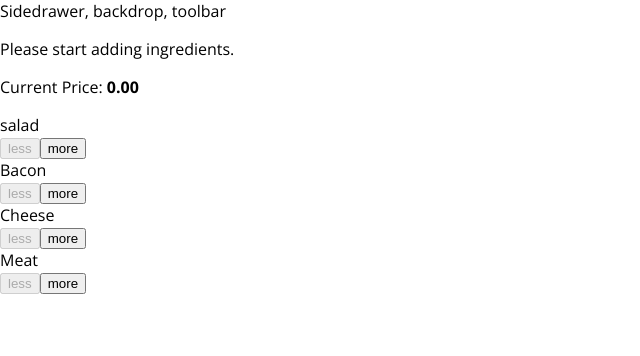
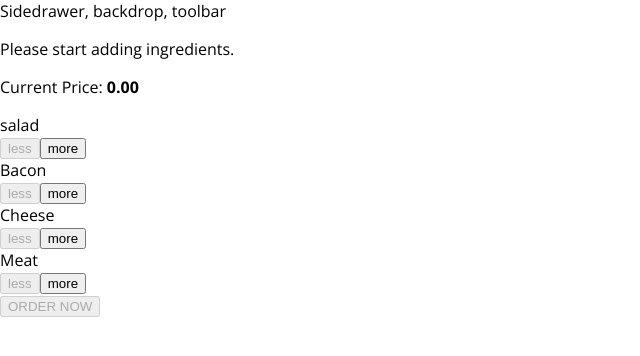
Before and after one commit to kareemadel/burger-builder, a React app: page / in a window 1280 px wide. Shown: the top 356 px of the page, without its empty margins (0-640 px from the left). Built offline with nearby package versions, Linux system fonts and the light colour scheme.

Commit message:
Add ORDER NOW button

```diff
--- a/src/components/Burger/BuildControls/BuildControls.js
+++ b/src/components/Burger/BuildControls/BuildControls.js
@@ -15,13 +15,19 @@ const buildControls = (props) => {
   return (
     <div className={ classes.BuildControls }>
       <p>Current Price: <strong>{ props.price.toFixed(2) }</strong></p>
-      { controls.map((control) => <BuildControl
-        key={ control.label }
-        label={ control.label }
-        type= { control.type }
-        added={ props.ingredientAdded }
-        removed={ props.ingredientRemoved }
-        disabled={ props.disabled[control.type]} />) }
+      {
+        controls.map((control) =>
+          <BuildControl
+            key={ control.label }
+            label={ control.label }
+            type= { control.type }
+            added={ props.ingredientAdded }
+            removed={ props.ingredientRemoved }
+            disabled={ props.disabled[control.type]} />
+        )}
+      <button
+        className={ classes.OrderButton }
+        disabled={props.disabled['order']}>ORDER NOW</button>
     </div>
   );
 };
@@ -33,7 +39,8 @@ buildControls.propTypes = {
     salad: PropTypes.bool.isRequired,
     bacon: PropTypes.bool.isRequired,
     cheese: PropTypes.bool.isRequired,
-    meat: PropTypes.bool.isRequired
+    meat: PropTypes.bool.isRequired,
+    order: PropTypes.bool.isRequired
   }),
   price: PropTypes.number.isRequired
 };
--- a/src/containers/BurgerBuilder/BurgerBuilder.js
+++ b/src/containers/BurgerBuilder/BurgerBuilder.js
@@ -45,6 +45,7 @@ class BurgerBuilder extends Component {
     for (let ingredient in this.state.ingredients ) {
       disabledInfo[ingredient] = this.state.ingredients[ingredient] <= 0;
     }
+    disabledInfo['order'] = Object.values(disabledInfo).every((elem) => elem);
     return (
       <Aux>
         <Burger ingredients={this.state.ingredients}/>
```
